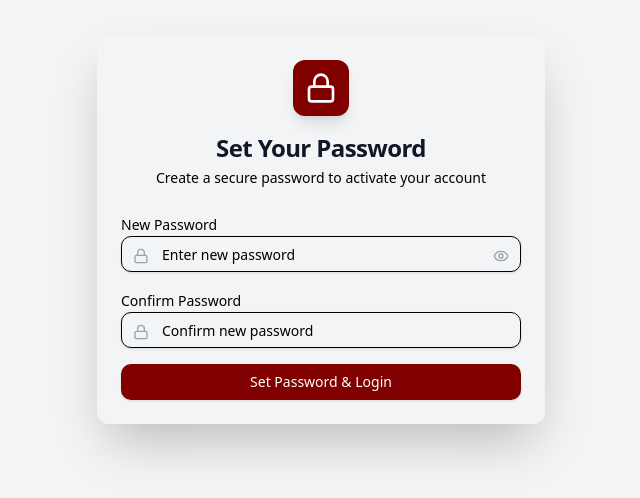
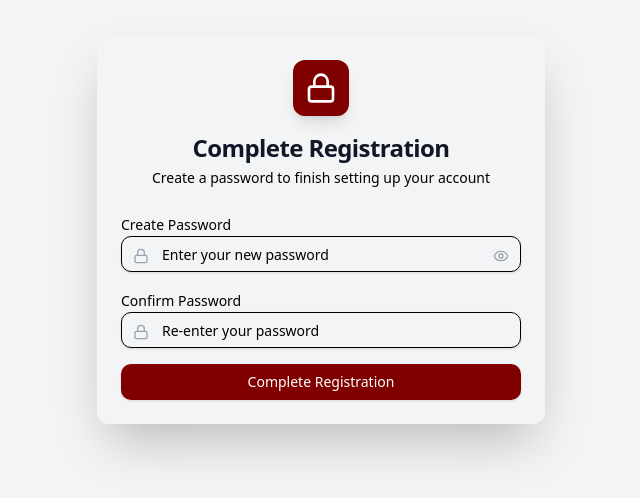
Before and after one commit to DevMon18/enrollSys, a Next.js app: page /update-password in a window 1280 px wide. Shown: the part 170-668 px from the top of the page, without its empty margins (319-959 px from the left). Built offline with nearby package versions, Linux system fonts and the light colour scheme; no server answers.

Commit message:
Update: Refine registration flow and redirect logic

```diff
--- a/src/app/(auth)/update-password/page.tsx
+++ b/src/app/(auth)/update-password/page.tsx
@@ -43,9 +43,8 @@ export default function UpdatePasswordPage() {
 
       if (error) throw error
 
-      alert("Password updated successfully! Redirecting to dashboard...")
-      router.push("/") // Redirect to root (which redirects to role dashboard)
-      router.refresh()
+      alert("Registration successful! Redirecting to login...")
+      router.push("/login")
     } catch (err: any) {
       setError(err.message || "Failed to update password")
     } finally {
@@ -63,10 +62,10 @@ export default function UpdatePasswordPage() {
              </div>
           </div>
           <CardTitle className="text-2xl font-bold text-gray-900 dark:text-white">
-            Set Your Password
+            Complete Registration
           </CardTitle>
           <CardDescription>
-            Create a secure password to activate your account
+            Create a password to finish setting up your account
           </CardDescription>
         </CardHeader>
         <CardContent>
@@ -78,13 +77,13 @@ export default function UpdatePasswordPage() {
             )}
 
             <div className="space-y-2">
-              <Label htmlFor="password">New Password</Label>
+              <Label htmlFor="password">Create Password</Label>
               <div className="relative">
                 <Lock className="absolute left-3 top-3 h-4 w-4 text-gray-400" />
                 <Input
                   id="password"
                   type={showPassword ? "text" : "password"}
-                  placeholder="Enter new password"
+                  placeholder="Enter your new password"
                   className="pl-10"
                   value={password}
                   onChange={(e) => setPassword(e.target.value)}
@@ -111,7 +110,7 @@ export default function UpdatePasswordPage() {
                 <Input
                   id="confirmPassword"
                   type="password"
-                  placeholder="Confirm new password"
+                  placeholder="Re-enter your password"
                   className="pl-10"
                   value={confirmPassword}
                   onChange={(e) => setConfirmPassword(e.target.value)}
@@ -128,10 +127,10 @@ export default function UpdatePasswordPage() {
               {loading ? (
                 <>
                   <Loader2 className="mr-2 h-4 w-4 animate-spin" />
-                  Updating...
+                  Completing Registration...
                 </>
               ) : (
-                "Set Password & Login"
+                "Complete Registration"
               )}
             </Button>
           </form>
```
